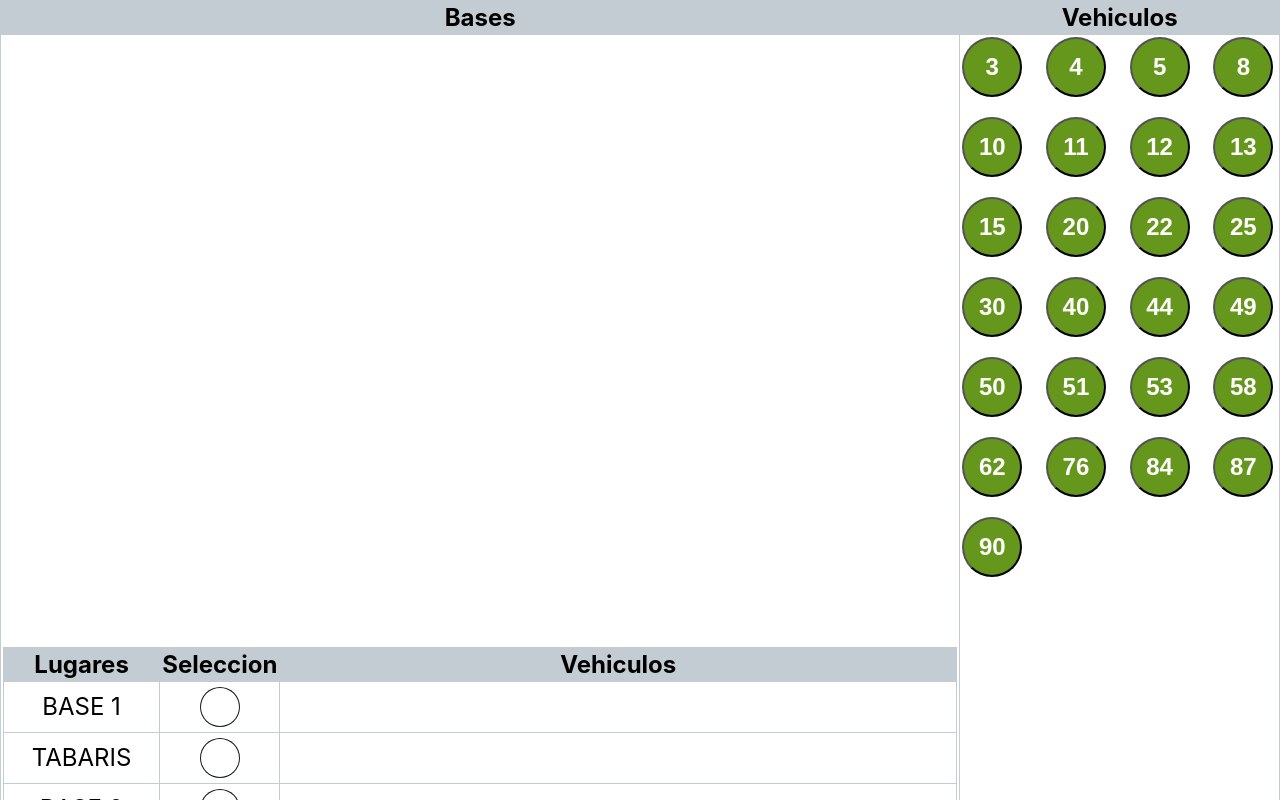
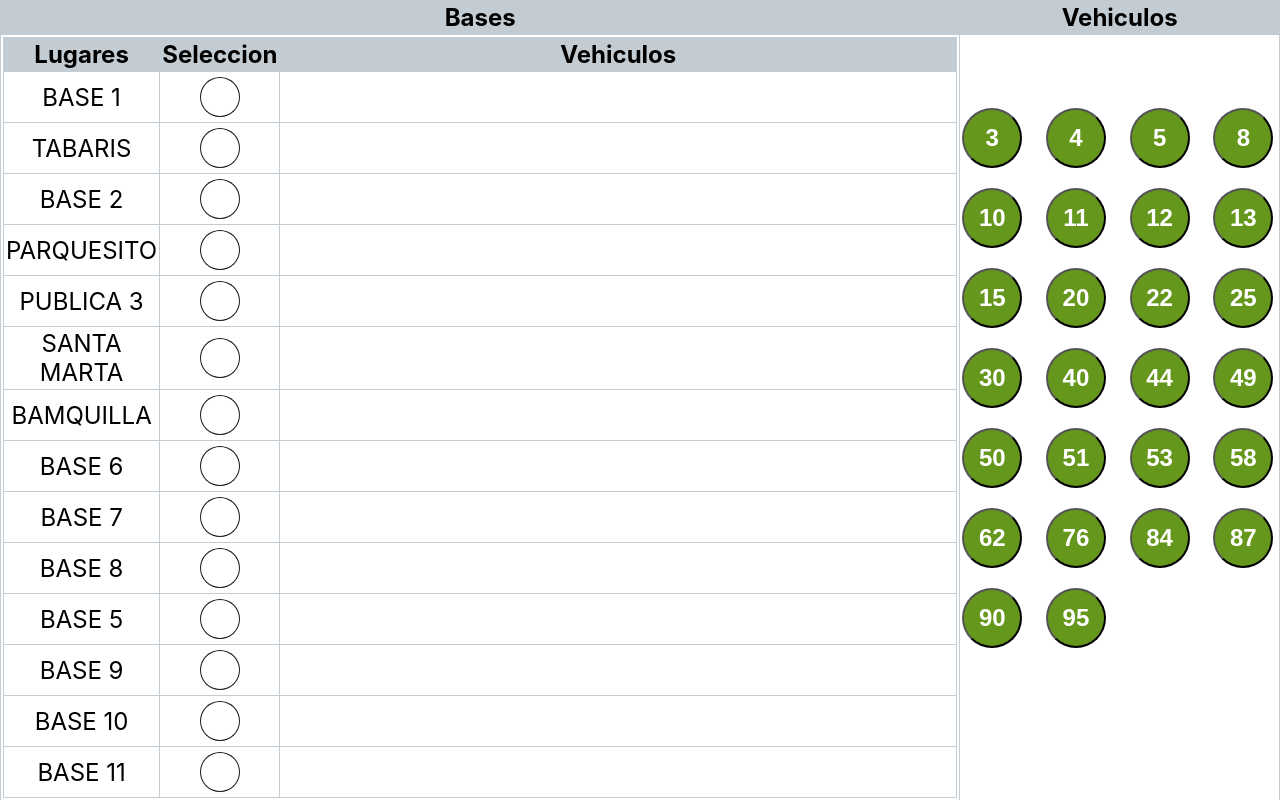
Before and after one commit to jlaurencio/vehicle-management-app, a React (Create React App) app: page / in a window 1280 px wide. Shown: the top 800 px of the page. Built offline with nearby package versions, Linux system fonts and the light colour scheme.

Commit message:
update css item 23

```diff
--- a/src/App.css
+++ b/src/App.css
@@ -234,11 +234,11 @@
 }
 .item26 {
   grid-column: 2;
-  grid-row: 73;
+  grid-row: 7;
 }
 .item27 {
   grid-column: 3;
-  grid-row: 73;
+  grid-row: 7;
 }
 .item28 {
   grid-column: 4;
```
